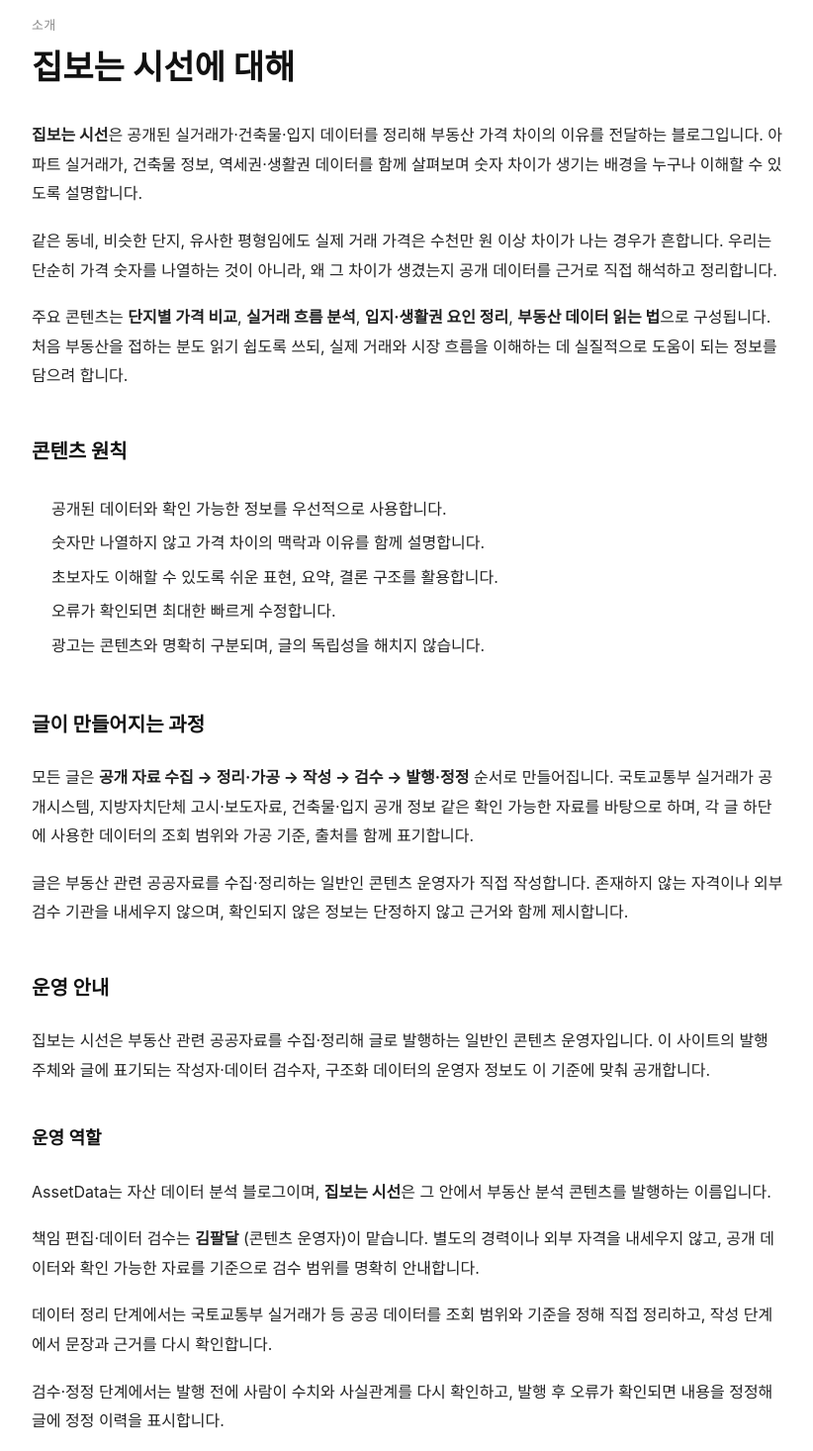
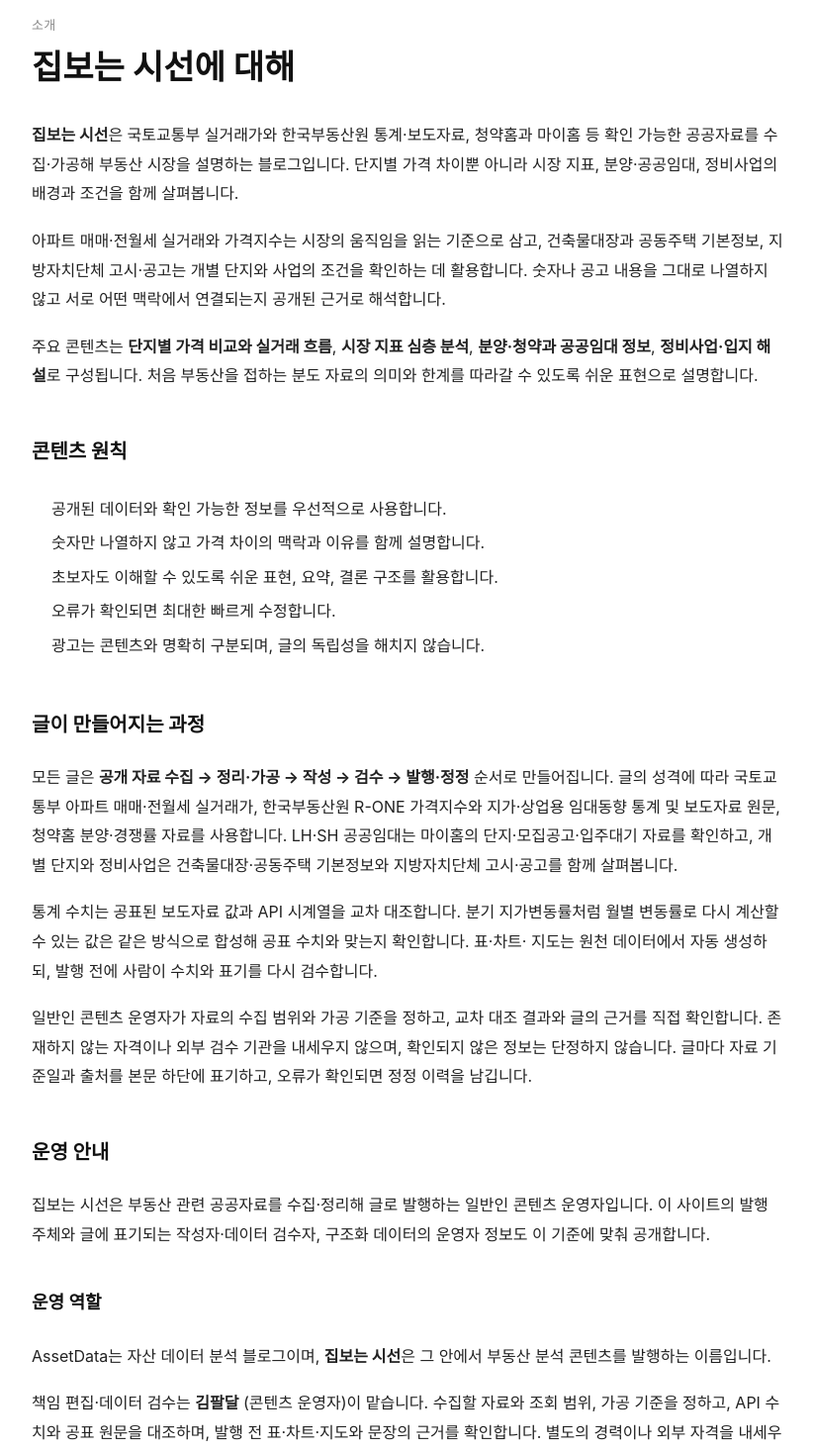
Before and after one commit to mungchi2/assetdata, a Next.js app: page /apt/about in a window 1280 px wide. Shown: the part 140-1606 px from the top of the page at 99% size, without its empty margins (228-1050 px from the left). Built offline with nearby package versions, Linux system fonts and the light colour scheme.

Commit message:
about 페이지 E-E-A-T 갱신: 현행 데이터원·교차검증 절차 반영
Co-Authored-By: Claude Fable 5 <noreply@anthropic.com>

```diff
--- a/app/apt/about/page.tsx
+++ b/app/apt/about/page.tsx
@@ -3,7 +3,7 @@ import { siteConfig } from "@/lib/site";
 
 export const metadata: Metadata = {
   title: "소개",
-  description: `${siteConfig.name}은 공개된 실거래가·건축물·입지 데이터를 정리해 부동산 가격 차이의 이유를 전달하는 블로그입니다.`,
+  description: `${siteConfig.name}은 실거래가와 한국부동산원 통계, 청약·공공임대·정비사업 자료를 검증해 시장 흐름을 설명하는 부동산 데이터 블로그입니다.`,
   alternates: { canonical: "/apt/about" },
 };
 
@@ -15,20 +15,20 @@ export default function AboutPage() {
 
       <div className="page-section">
         <p>
-          <strong>{siteConfig.name}</strong>은 공개된 실거래가·건축물·입지 데이터를 정리해 부동산 가격
-          차이의 이유를 전달하는 블로그입니다. 아파트 실거래가, 건축물 정보, 역세권·생활권 데이터를
-          함께 살펴보며 숫자 차이가 생기는 배경을 누구나 이해할 수 있도록 설명합니다.
+          <strong>{siteConfig.name}</strong>은 국토교통부 실거래가와 한국부동산원 통계·보도자료,
+          청약홈과 마이홈 등 확인 가능한 공공자료를 수집·가공해 부동산 시장을 설명하는 블로그입니다.
+          단지별 가격 차이뿐 아니라 시장 지표, 분양·공공임대, 정비사업의 배경과 조건을 함께 살펴봅니다.
         </p>
         <p>
-          같은 동네, 비슷한 단지, 유사한 평형임에도 실제 거래 가격은 수천만 원 이상 차이가 나는 경우가
-          흔합니다. 우리는 단순히 가격 숫자를 나열하는 것이 아니라, 왜 그 차이가 생겼는지
-          공개 데이터를 근거로 직접 해석하고 정리합니다.
+          아파트 매매·전월세 실거래와 가격지수는 시장의 움직임을 읽는 기준으로 삼고, 건축물대장과
+          공동주택 기본정보, 지방자치단체 고시·공고는 개별 단지와 사업의 조건을 확인하는 데 활용합니다.
+          숫자나 공고 내용을 그대로 나열하지 않고 서로 어떤 맥락에서 연결되는지 공개된 근거로 해석합니다.
         </p>
         <p>
-          주요 콘텐츠는 <strong>단지별 가격 비교</strong>, <strong>실거래 흐름 분석</strong>,{" "}
-          <strong>입지·생활권 요인 정리</strong>, <strong>부동산 데이터 읽는 법</strong>으로
-          구성됩니다. 처음 부동산을 접하는 분도 읽기 쉽도록 쓰되, 실제 거래와 시장 흐름을
-          이해하는 데 실질적으로 도움이 되는 정보를 담으려 합니다.
+          주요 콘텐츠는 <strong>단지별 가격 비교와 실거래 흐름</strong>,{" "}
+          <strong>시장 지표 심층 분석</strong>, <strong>분양·청약과 공공임대 정보</strong>,{" "}
+          <strong>정비사업·입지 해설</strong>로 구성됩니다. 처음 부동산을 접하는 분도 자료의 의미와
+          한계를 따라갈 수 있도록 쉬운 표현으로 설명합니다.
         </p>
       </div>
 
@@ -47,14 +47,21 @@ export default function AboutPage() {
         <h2>글이 만들어지는 과정</h2>
         <p>
           모든 글은 <strong>공개 자료 수집 → 정리·가공 → 작성 → 검수 → 발행·정정</strong> 순서로
-          만들어집니다. 국토교통부 실거래가 공개시스템, 지방자치단체 고시·보도자료, 건축물·입지 공개
-          정보 같은 확인 가능한 자료를 바탕으로 하며, 각 글 하단에 사용한 데이터의 조회 범위와 가공
-          기준, 출처를 함께 표기합니다.
+          만들어집니다. 글의 성격에 따라 국토교통부 아파트 매매·전월세 실거래가, 한국부동산원 R-ONE
+          가격지수와 지가·상업용 임대동향 통계 및 보도자료 원문, 청약홈 분양·경쟁률 자료를 사용합니다.
+          LH·SH 공공임대는 마이홈의 단지·모집공고·입주대기 자료를 확인하고, 개별 단지와 정비사업은
+          건축물대장·공동주택 기본정보와 지방자치단체 고시·공고를 함께 살펴봅니다.
         </p>
         <p>
-          글은 부동산 관련 공공자료를 수집·정리하는 일반인 콘텐츠 운영자가 직접 작성합니다. 존재하지
-          않는 자격이나 외부 검수 기관을 내세우지 않으며, 확인되지 않은 정보는 단정하지 않고 근거와
-          함께 제시합니다.
+          통계 수치는 공표된 보도자료 값과 API 시계열을 교차 대조합니다. 분기 지가변동률처럼 월별
+          변동률로 다시 계산할 수 있는 값은 같은 방식으로 합성해 공표 수치와 맞는지 확인합니다. 표·차트·
+          지도는 원천 데이터에서 자동 생성하되, 발행 전에 사람이 수치와 표기를 다시 검수합니다.
+        </p>
+        <p>
+          일반인 콘텐츠 운영자가 자료의 수집 범위와 가공 기준을 정하고, 교차 대조 결과와 글의 근거를
+          직접 확인합니다. 존재하지 않는 자격이나 외부 검수 기관을 내세우지 않으며, 확인되지 않은 정보는
+          단정하지 않습니다. 글마다 자료 기준일과 출처를 본문 하단에 표기하고, 오류가 확인되면 정정
+          이력을 남깁니다.
         </p>
       </div>
 
@@ -71,17 +78,17 @@ export default function AboutPage() {
           콘텐츠를 발행하는 이름입니다.
         </p>
         <p>
-          책임 편집·데이터 검수는 <strong>김팔달</strong> (콘텐츠 운영자)이 맡습니다. 별도의 경력이나
-          외부 자격을 내세우지 않고, 공개 데이터와 확인 가능한 자료를 기준으로 검수 범위를 명확히
-          안내합니다.
+          책임 편집·데이터 검수는 <strong>김팔달</strong> (콘텐츠 운영자)이 맡습니다. 수집할 자료와 조회
+          범위, 가공 기준을 정하고, API 수치와 공표 원문을 대조하며, 발행 전 표·차트·지도와 문장의
+          근거를 확인합니다. 별도의 경력이나 외부 자격을 내세우지 않습니다.
         </p>
         <p>
-          데이터 정리 단계에서는 국토교통부 실거래가 등 공공 데이터를 조회 범위와 기준을 정해 직접
-          정리하고, 작성 단계에서 문장과 근거를 다시 확인합니다.
+          자료 수집과 표·차트·지도 생성에는 자동화된 도구를 사용합니다. 자동화 결과를 그대로 발행하지
+          않고, 사람이 원천 자료와 가공 결과를 확인한 뒤 발행 여부를 판단합니다.
         </p>
         <p>
-          검수·정정 단계에서는 발행 전에 사람이 수치와 사실관계를 다시 확인하고, 발행 후 오류가 확인되면
-          내용을 정정해 글에 정정 이력을 표시합니다.
+          글 하단에는 자료 기준일과 출처를 표시합니다. 발행 후 오류가 확인되면 내용을 바로잡고 해당 글에
+          정정 이력을 남깁니다.
         </p>
         <p>
           집보는 시선은 공개 데이터 기반의 부동산 정보 분석 서비스로, 공인중개사나 금융 투자 전문가의
```
